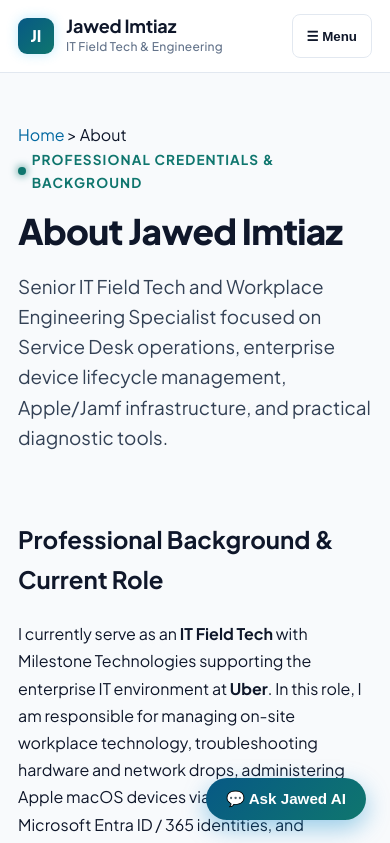
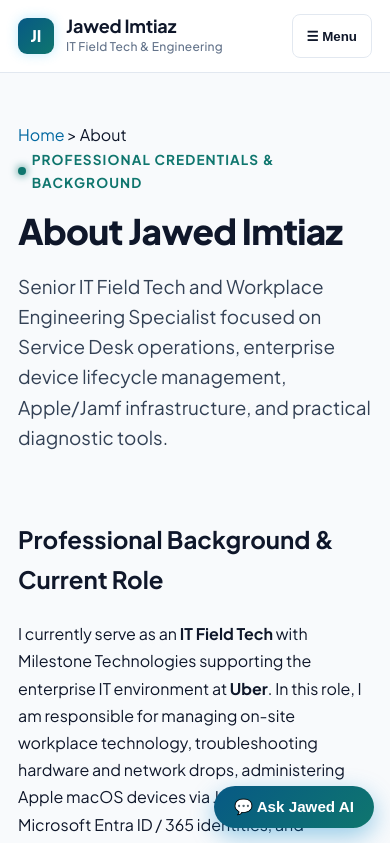
Before and after one commit to jawedimtiaz/jawed-website, a React (Vite) app: page /about in a window 390 px wide. Shown: the top 843 px of the page. Built offline with nearby package versions, Linux system fonts and the light colour scheme.

Commit message:
Respect mobile safe areas in AI widget layout

```diff
--- a/src/index.css
+++ b/src/index.css
@@ -1501,3 +1501,16 @@ select:focus-visible {
   background: var(--accent-hover);
   color: #ffffff;
 }
+
+
+/* Keep the floating AI widget clear of mobile browser and device safe areas. */
+@media (max-width: 768px) {
+  .jawed-ai-widget {
+    right: calc(16px + env(safe-area-inset-right, 0px));
+    bottom: calc(16px + env(safe-area-inset-bottom, 0px));
+  }
+
+  .jawed-ai-panel {
+    max-height: calc(100dvh - 32px - env(safe-area-inset-top, 0px) - env(safe-area-inset-bottom, 0px));
+  }
+}
```
